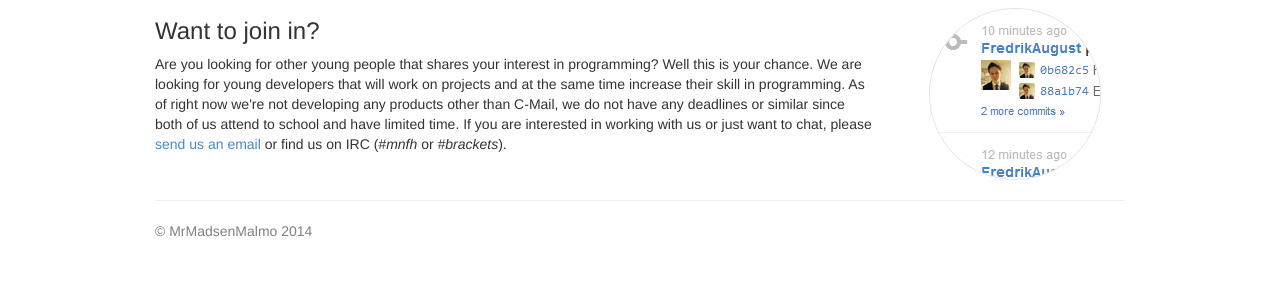
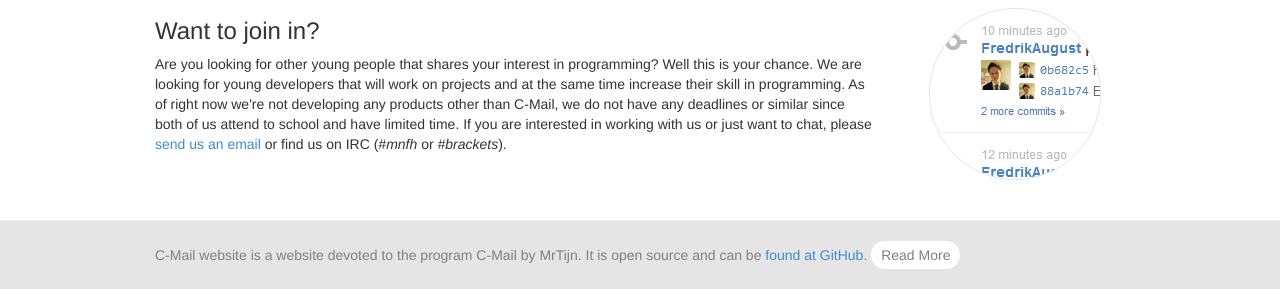
Before and after one commit to FredrikAugust/C-Mail-Website, a PHP site: page / in a window 1280 px wide. Shown: the part 1118-1407 px from the top of the page. Before the commit the page ends 1355 px from the top, so only its background shows below. Run offline with PHP 8.4, Linux system fonts and the light colour scheme.

Commit message:
Replaced the footer
Added a footer with a short summary of the site.

```diff
--- a/css/style.css
+++ b/css/style.css
@@ -39,6 +39,18 @@ div.jumbotron {
   color: grey;
   margin: 0 0 20px 0; }
 
+.footer {
+  background-color: #e5e5e5;
+  margin-top: 40px; }
+  .footer button {
+    border-radius: 30px;
+    border: 0;
+    padding: 4px 10px;
+    background-color: white; }
+    .footer button a {
+      color: inherit;
+      text-decoration: none; }
+
 /* About page */
 .about {
   margin-top: -20px; }
--- a/css/style.scss
+++ b/css/style.scss
@@ -58,6 +58,22 @@ div.jumbotron {
 	color: grey;
     margin: 0 0 20px 0;
 }
+.footer {
+    background-color: #e5e5e5;
+    margin-top: 40px;
+
+    button {
+        border-radius: 30px;
+        border: 0;
+        padding: 4px 10px;
+        background-color: white;
+
+        a {
+            color: inherit;
+            text-decoration: none;
+        }
+    }
+}
 
 /* About page */
 .about {
--- a/index.html
+++ b/index.html
@@ -104,9 +104,14 @@
         </div>
 
         <!-- Footer -->
-    	<div class="footer container">
+    	<div class="footer">
     		<hr>
-    		<p class="mmmdesign">&copy; MrMadsenMalmo 2014</p>
+    		<div class="container">
+    		    <p class="mmmdesign">
+   		            C-Mail website is a website devoted to the program C-Mail by MrTijn. It is open source and can be <a href="https://github.com/FredrikAugust/C-Mail-Website">found at GitHub</a>.
+    		        <button type="button"><a href="about.html">Read More</a></button>
+    		    </p>
+    		</div>
     	</div>
 
     	<!-- Scripts -->
```
